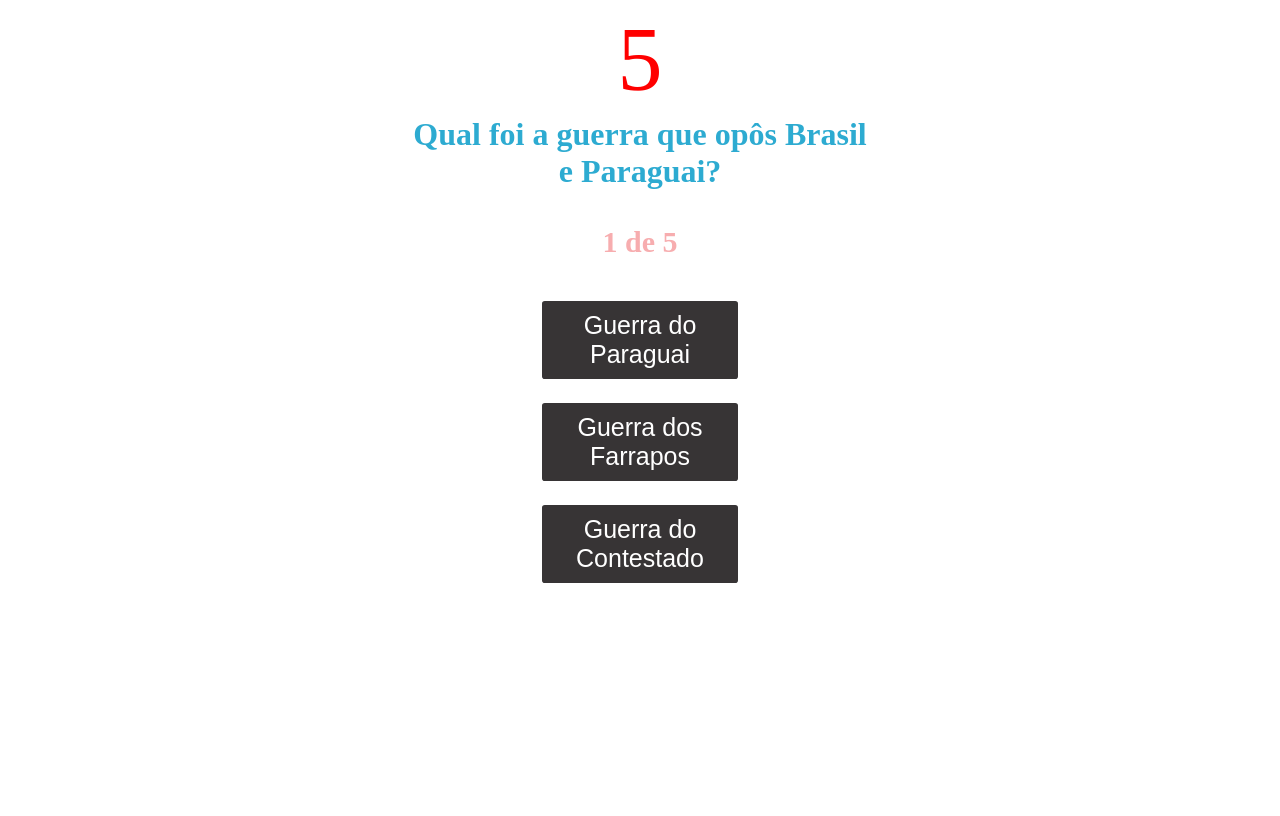
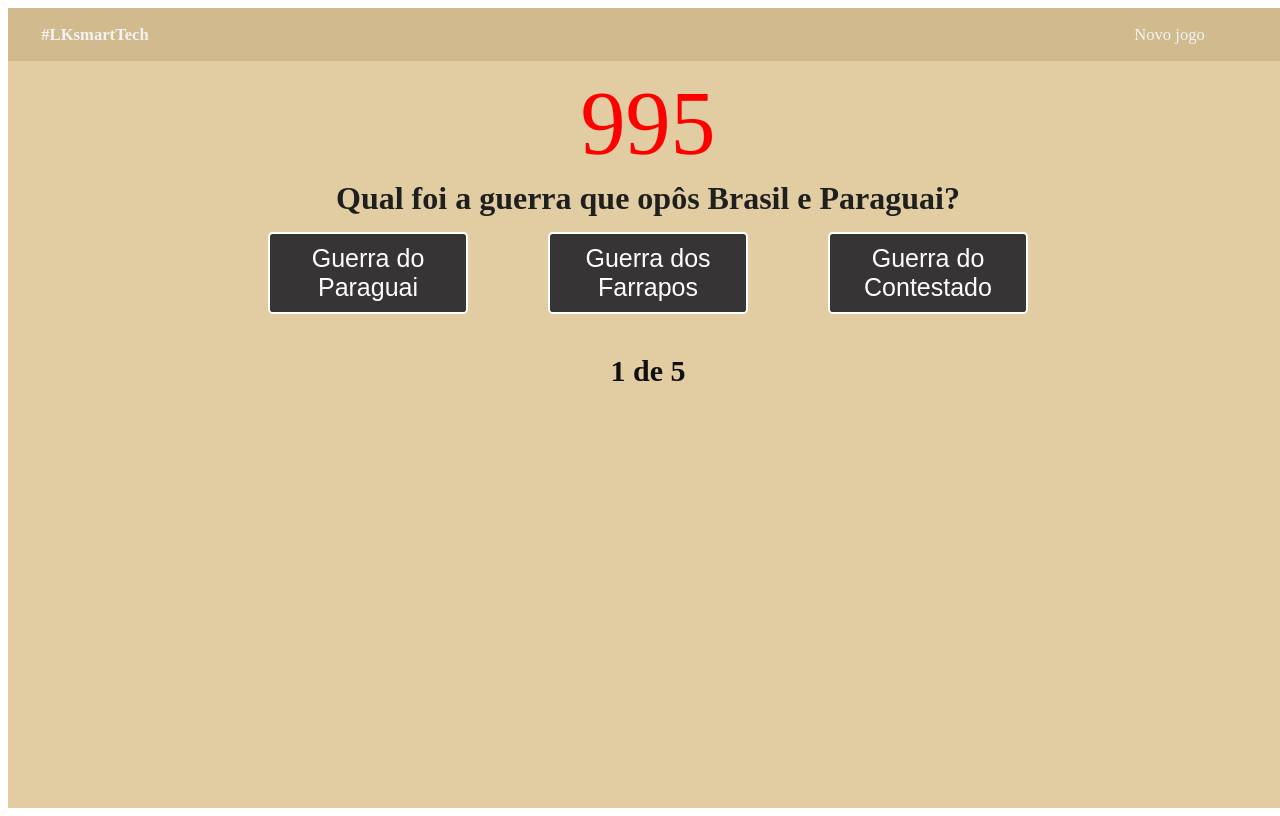
Before and after one commit to LucasAKuhn/historyQuiz, an Angular app: page /game in a window 1280 px wide. Built offline with nearby package versions, Linux system fonts and the light colour scheme.

Commit message:
Melhorias HTML e CSS

```diff
--- a/src/app/components/game/game.component.html
+++ b/src/app/components/game/game.component.html
@@ -1,8 +1,8 @@
+<div class="home">
+  <app-header></app-header>
   <div id="quiz">
-  <p id="temporizador" style="display: contents; color: red;" title="{{ timeLeft }}">{{ timeLeft }}</p>
+    <p id="temporizador" title="{{ timeLeft }}">{{ timeLeft }}</p>
     <h2 id="question">{{ currentQuestion.question }}</h2>
-
-  <p id="progress">{{ questionIndex + 1 }} de {{ totalQuestions }}</p>
     <div id="choices">
       <button class="button" id="btn0" (click)="checkAnswer(0)"
               [ngClass]="{
@@ -26,4 +26,9 @@
         {{ currentQuestion.choices[2] }}
       </button>
     </div>
+
+    <p id="progress">{{ questionIndex + 1 }} de {{ totalQuestions }}</p>
+
+
   </div>
+</div>
--- a/src/app/components/game/game.component.scss
+++ b/src/app/components/game/game.component.scss
@@ -1,14 +1,11 @@
-//body {
-//  display: flex;
-//  justify-content: center;
-//  align-items: center;
-//  height: 100vh;
-//  /*background-color: #232323;*/
-//}
+.home {
+  background: rgb(226, 204, 162);
+  height: 100vh;
+  width: 100vw;
+}
 
 #quiz {
-  width: 30rem;
-  /*padding: 4rem;*/
+  width: 100%;
   text-align: center;
   margin: 0 auto;
 }
@@ -17,21 +14,17 @@
   padding-top: 2rem;
   font-size: 90px;
   margin: 0 auto;
-  color: #869CF0;
+  color: red;
+  padding-top: 5%;
 }
 
 #question {
+  width: 50rem;
   border-radius: .5rem;
   font-size: 2rem;
-  color: #2dabd1;
+  color: #1e2020;
   margin: auto;
   padding: 5px;
-}
-
-#progress {
-  font-size: 30px;
-  font-weight: 800;
-  color: #F7ADAF;
 }
 
 .button {
@@ -54,8 +47,14 @@
   background-color: red;
 }
 
-//.button:hover {
-//  cursor: pointer;
-//  background-color: #0A6394;
-//  transition: 1s;
-//}
+#progress {
+  font-size: 30px;
+  font-weight: 800;
+  color: #111010;
+}
+
+.button:hover {
+  cursor: pointer;
+  background-color: #0A6394;
+  transition: 1s;
+}
--- a/src/app/components/game/game.component.ts
+++ b/src/app/components/game/game.component.ts
@@ -8,7 +8,7 @@ import { questions, fisherYatesShuffle } from '../../model/questions';
   styleUrls: ['./game.component.scss']
 })
 export class GameComponent implements OnInit, OnDestroy {
-  timeLeft: number = 10;
+  timeLeft: number = 1000;
   interval: any;
   questions: any[] = [];
   currentQuestion: any = {};
--- a/src/app/components/header/header.component.ts
+++ b/src/app/components/header/header.component.ts
@@ -16,7 +16,7 @@ export class HeaderComponent implements OnInit{
   ngOnInit(): void {
   }
   goGame() {
-    this.router.navigate(["game"])
+    this.router.navigate(["/game"])
   }
 
 }
--- a/src/app/components/score/score.component.html
+++ b/src/app/components/score/score.component.html
@@ -1,5 +1,8 @@
-<div id="quiz">
-  <h1 id="totalPuntos" class="estiloPuntos">Pontos: </h1>
-  <h1 id="Puntos" class="estiloPuntos">{{ score }}</h1>
-  <button class="button" type="submit" id="btnVolver" (click)="goHome()">Inicio</button>
+<div class="home">
+  <app-header></app-header>
+  <div id="quiz">
+    <h1 id="totalPuntos" class="estiloPuntos">Pontos: </h1>
+    <h1 id="Puntos" class="estiloPuntos">{{ score }}</h1>
+    <button class="button" type="submit" id="btnVolver" (click)="goHome()">Inicio</button>
+  </div>
 </div>
--- a/src/app/components/score/score.component.scss
+++ b/src/app/components/score/score.component.scss
@@ -1,17 +1,20 @@
+.home {
+  background: rgb(226, 204, 162);
+  height: 100vh;
+  width: 100vw;
+}
 
 #quiz {
   width: 30rem;
-  /*padding: 4rem;*/
   text-align: center;
   margin: 0 auto;
-  margin-top: 10%;
+  padding-top: 10%;
 }
 
 .estiloPuntos {
   color: #0b0b0b;
   font-size: 3rem;
   text-align: center;
-  padding: 2px 0;
   margin: 0 auto;
   padding-bottom: 1rem;
 }
```
Lines whose indentation alone changed are shown as unchanged.
